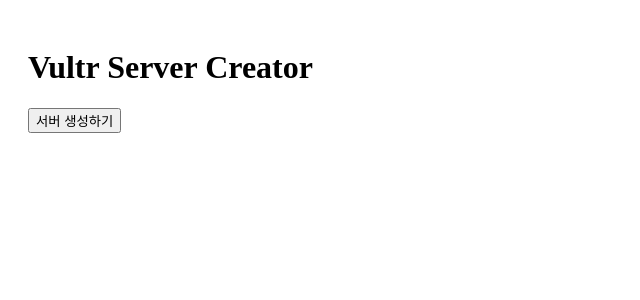
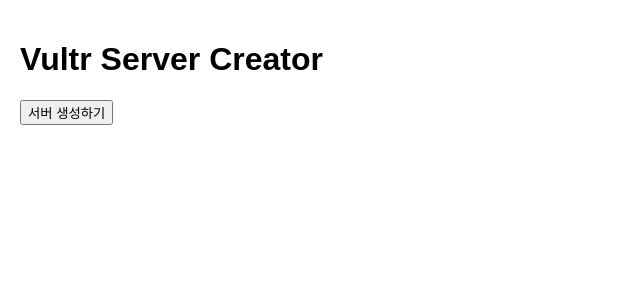
Before and after one commit to STAVELEE/portal, a Next.js app: page / in a window 1280 px wide. Shown: the top 300 px of the page, without its empty margins (0-640 px from the left). Built offline with nearby package versions, Linux system fonts and the light colour scheme.

Commit message:
add nextjs

```diff
--- /dev/null
+++ b/next.config.js
@@ -0,0 +1,7 @@
+// next.config.js
+/** @type {import('next').NextConfig} */
+const nextConfig = {
+    reactStrictMode: true,
+  }
+
+  module.exports = nextConfig
--- /dev/null
+++ b/pages/_app.tsx
@@ -0,0 +1,7 @@
+// pages/_app.tsx
+import '../styles/globals.css'
+import type { AppProps } from 'next/app'
+
+export default function App({ Component, pageProps }: AppProps) {
+  return <Component {...pageProps} />
+}
--- /dev/null
+++ b/styles/globals.css
@@ -0,0 +1,5 @@
+/* styles/globals.css */
+body {
+    margin: 0;
+    font-family: sans-serif;
+  }
```
